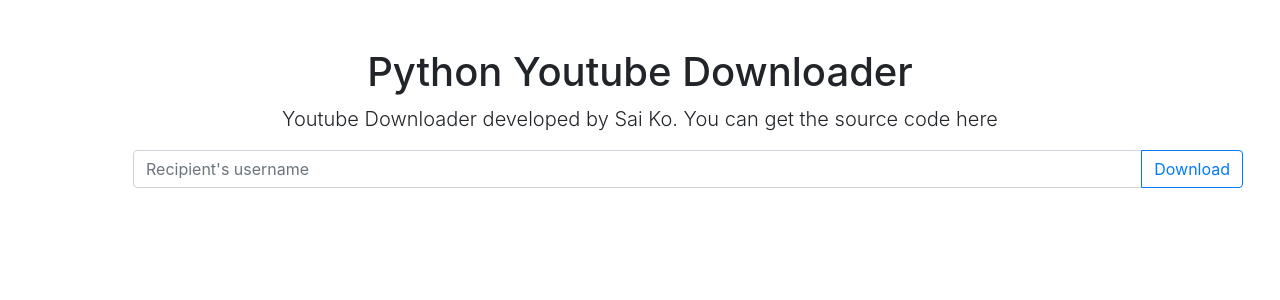
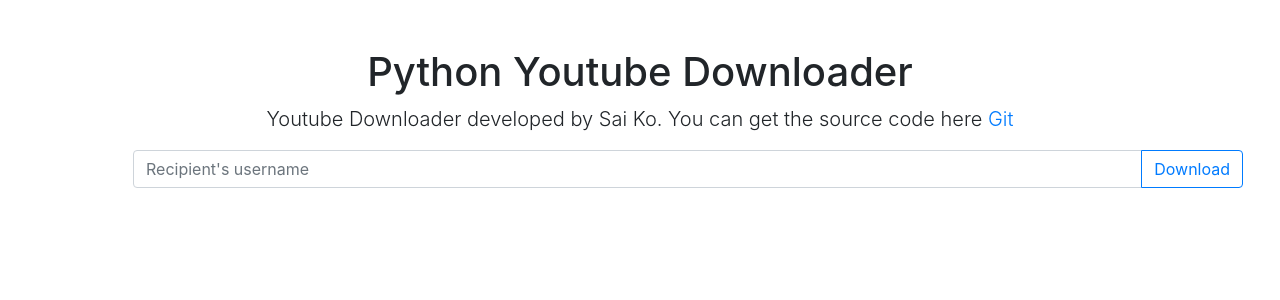
Before and after one commit to usaikoo/youtubedownloaderpython, a Flask app: page / in a window 1280 px wide. Shown: the part 56-356 px from the top of the page. Run offline with Flask 2, Linux system fonts and the light colour scheme; some libraries are stand-ins or nearby versions.

Commit message:
change in path

```diff
--- a/templates/index.html
+++ b/templates/index.html
@@ -29,7 +29,7 @@
       <div class="collapse navbar-collapse" id="navbarResponsive">
         <ul class="navbar-nav ml-auto">
           <li class="nav-item">
-            <a class="nav-link" href="#">Git</a>
+            <a class="nav-link" href="https://github.com/usaikoo/youtubedownloaderpython.git">Git</a>
           </li>
         </ul>
       </div>
@@ -59,7 +59,7 @@
     <div class="row">
       <div class="col-lg-12 text-center">
         <h1 class="mt-5">Python Youtube Downloader </h1>
-        <p class="lead">Youtube Downloader developed by Sai Ko. You can get the source code here {{ rating }} </p>
+        <p class="lead">Youtube Downloader developed by Sai Ko. You can get the source code here <a href="https://github.com/usaikoo/youtubedownloaderpython.git">Git</a> </p>
 
       </div>
     </div>
```
